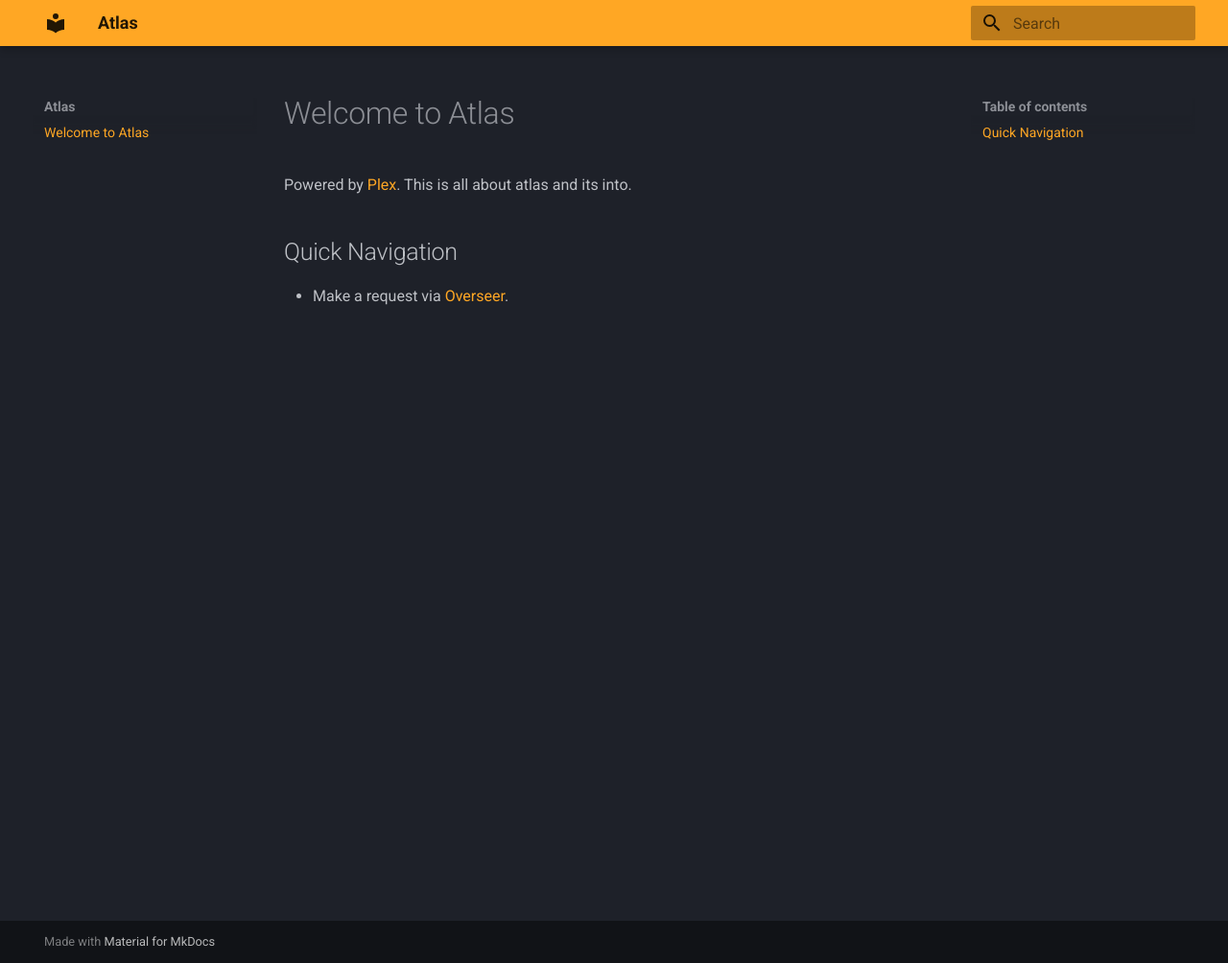
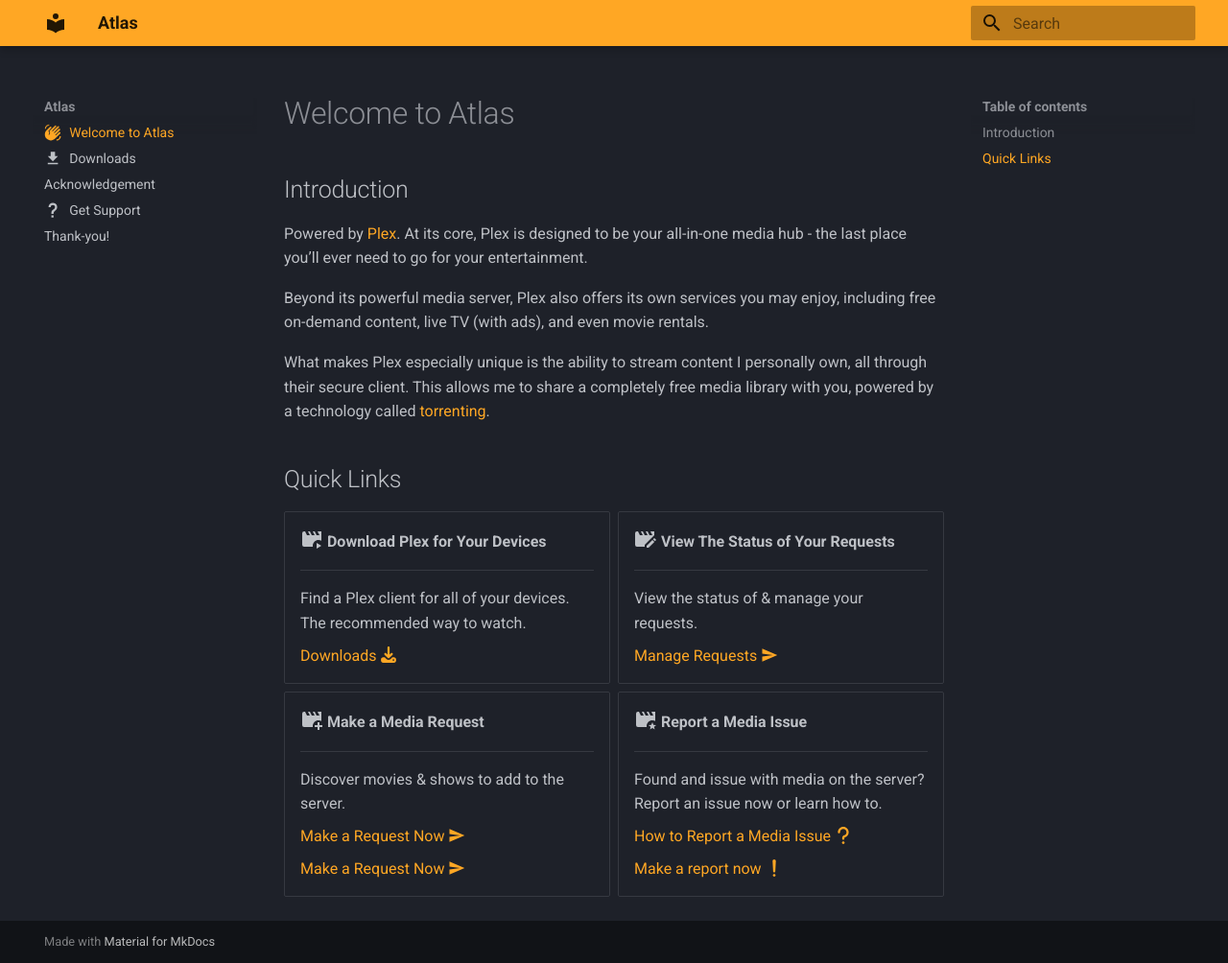
Before and after one commit to logandwaters/atlasdocs, an MkDocs documentation site: the page built from docs/index.md, in a window 1280 px wide and 1004 px high. Shown: the whole window at 96% size. Built offline with MkDocs 1.6.1 and Material for MkDocs 9.7.7, drawn with Linux system fonts in a browser that asks for light colours.

```diff
--- a/docs/index.md
+++ b/docs/index.md
@@ -1,7 +1,57 @@
+---
+title: Welcome to Atlas
+description: Welcome to Atlas, media on-demand for free.
+icon: material/hand-wave
+---
+
 # Welcome to Atlas
 
-Powered by [Plex](https://www.plex.tv/). This is all about atlas and its into.
+## Introduction
 
-## Quick Navigation
+Powered by [Plex](https://www.plex.tv/). At its core, Plex is designed to be your all-in-one media hub - the last place you’ll ever need to go for your entertainment.
 
-- Make a request via [Overseer](https://search.serveratlas.online/).
+Beyond its powerful media server, Plex also offers its own services you may enjoy, including free on-demand content, live TV (with ads), and even movie rentals.
+
+What makes Plex especially unique is the ability to stream content I personally own, all through their secure client. This allows me to share a completely free media library with you, powered by a technology called [torrenting](https://en.wikipedia.org/wiki/BitTorrent){:target="_blank" .btn}.
+
+## Quick Links
+
+<div class="grid cards" markdown>
+
+-   :material-movie-play:{ .lg } __Download Plex for Your Devices__
+
+    ---
+
+    Find a Plex client for all of your devices. The recommended way to watch.
+
+    [Downloads :fontawesome-solid-download:](REFPAGE:Downloads)
+
+-   :material-movie-edit:{ .lg } __View The Status of Your Requests__
+
+    ---
+
+    View the status of & manage your requests.
+
+    [Manage Requests :material-send:](https://search.serveratlas.online/requests)
+
+-   :material-movie-plus:{ .lg } __Make a Media Request__
+
+    ---
+
+    Discover movies & shows to add to the server.
+
+    [Make a Request Now :material-send:](https://search.serveratlas.online)
+
+    [Make a Request Now :material-send:](https://search.serveratlas.online)
+
+-   :material-movie-star:{ .lg } __Report a Media Issue__
+
+    ---
+
+    Found and issue with media on the server? Report an issue now or learn how to.
+
+    [How to Report a Media Issue :fontawesome-solid-question:](REFPAGE:Downloads)
+
+    [Make a report now :fontawesome-solid-exclamation:](https://search.serveratlas.online/)
+
+</div>
--- a/mkdocs.yml
+++ b/mkdocs.yml
@@ -5,3 +5,11 @@ theme:
   palette:
     scheme: slate
     primary: orange
+markdown_extensions:
+  - admonition
+  - pymdownx.details
+  - attr_list
+  - md_in_html
+  - pymdownx.emoji:
+      emoji_index: !!python/name:material.extensions.emoji.twemoji
+      emoji_generator: !!python/name:material.extensions.emoji.to_svg
```
Also changed, not shown: docs/downloads.md (added, +75 -0 lines), docs/gettingstarted.md (added, +82 -0 lines), docs/support.md (added, +33 -0 lines), docs/thanks.md (added, +5 -0 lines).
